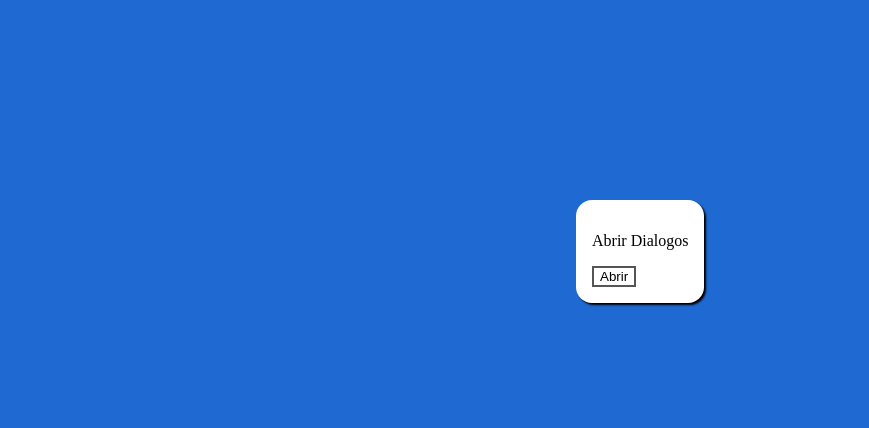
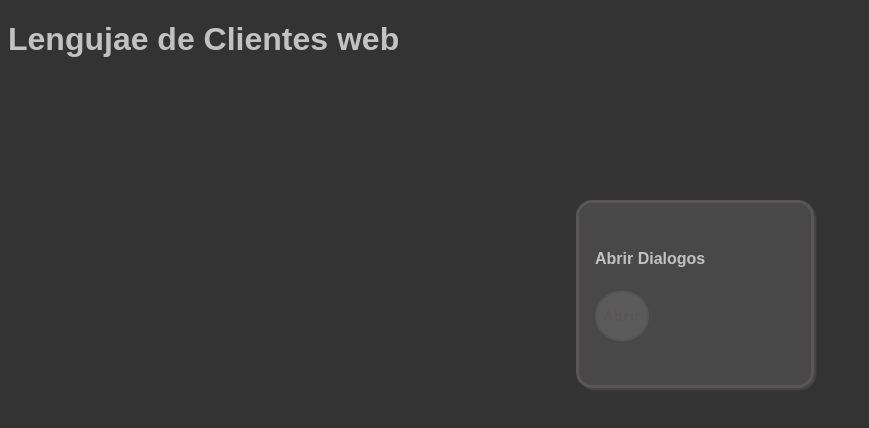
Before and after one commit to RokkerMomo/Dialogo, a plain HTML site: page index.html in a window 1280 px wide. Shown: the top 428 px of the page, without its empty margins (0-869 px from the left). Drawn offline with Linux system fonts and the light colour scheme.

Commit message:
cambios al css y a la superposicion

```diff
--- a/index.html
+++ b/index.html
@@ -9,9 +9,11 @@
     <link rel="stylesheet" href="./style.css">
 </head>
 <body>
-
+    <header>
+        <h1>Lengujae de Clientes web</h1>
+    </header>
     <Div class="container">
-        <p> Abrir Dialogos</p>
+        <h2> Abrir Dialogos</h2>
         <button id="abrir">Abrir</button>
     </Div>
 
--- a/script.js
+++ b/script.js
@@ -164,12 +164,6 @@ newdialog.querySelector("header").addEventListener("mousedown", ()=>{
   d3.AgregarElemento("img","","foto8.jpg","300px","300px")
   d3.AgregarElemento("img","","foto9.png","300px","300px")
 
-// modal1 = document.querySelector('id');
-// modal2 = document.querySelector('id2');
-// modal3 = document.querySelector('id3');
-
-
-
   document.getElementById('modal-id').addEventListener('click', ()=>{
     focusd();
   })
@@ -184,18 +178,18 @@ newdialog.querySelector("header").addEventListener("mousedown", ()=>{
 
 function focusd() {
   document.getElementById('modal-id').style.zIndex = 1
-  document.getElementById('modal-id2').style.zIndex = -1
-  document.getElementById('modal-id3').style.zIndex = -1
+  document.getElementById('modal-id2').style.zIndex = 0
+  document.getElementById('modal-id3').style.zIndex = 0
 }
 function focusd2() {
-  document.getElementById('modal-id').style.zIndex = -1
+  document.getElementById('modal-id').style.zIndex = 0
   document.getElementById('modal-id2').style.zIndex = 1
-  document.getElementById('modal-id3').style.zIndex = -1
+  document.getElementById('modal-id3').style.zIndex = 0
 }
 function focusd3() {
-  document.getElementById('modal-id').style.zIndex = -1
-  document.getElementById('modal-id2').style.zIndex = -1
-  document.getElementById('modal-id3').style.zIndex = 11
+  document.getElementById('modal-id').style.zIndex = 0
+  document.getElementById('modal-id2').style.zIndex = 0
+  document.getElementById('modal-id3').style.zIndex = 1
 }
 
 
--- a/style.css
+++ b/style.css
@@ -1,23 +1,55 @@
 body{
-    background-color: rgb(31, 105, 210);
+  background-color: #333;
+  font-family: "Mulish", sans-serif;
 }
 
+
 .container{
-    background-color: white;
+    background-color: rgba(255, 255, 255, 0.1);
+    border: 3px solid rgb(90, 86, 86);
     position: absolute;
+    font-family: "Mulish", sans-serif;
+    font-size: 16px;
     top: 25%;
     left: 45%;
     padding: 1rem;
     border-radius: 1rem;
-    box-shadow: 2px 2px 2px black;
+    box-shadow: 2px 2px 2px rgb(73, 73, 73);
+    width: 200px;
+    height: 150px;
     align-items: center;
     justify-content: center;
     align-content: center;
 }
+.container h2{
+  font-family: "Mulish", sans-serif;
+  color:  rgb(194, 194, 194);
+  font-size: 16px;
+}
 
+header h1{
+  font-family: "Mulish", sans-serif;
+  color: rgb(194, 194, 194);
+}
+p{
+  font-family: "Mulish", sans-serif;
+    font-size: 16px;
+}
 button {
-    background-color: white;
-    color: black;
+    background-color: rgba(255, 255, 255, 0.1);
+    border: none;
+    border-radius: 25px;
+    margin:0;
+    text-align: center;
+    color: white;
+    cursor: pointer;
+    font-weight: bold;
+    font-family: "Mulish", sans-serif;
+    font-size: 14px;
+    height: 50px;
+  letter-spacing: 1px;
+  margin: 10px 0px;
+    color: rgb(90, 86, 86);
     border: 2px solid #555555;
   }
 
@@ -33,7 +65,7 @@ button {
   .header{
     font-size: xx-large;
     font-weight: 500;
-    color: rgb(31, 105, 210);
+    color: rgb(194, 194, 194);
     padding: 1rem 1rem;
     border-bottom: 1px solid black;
     cursor: move;
@@ -61,16 +93,15 @@ button {
   }
 
   .modal{
-position: absolute;
-left: 35%;
+  position: absolute;
+  left: 35%;
   max-width: 450px;
   width: 100%;
-  background: #fff;
+  background: rgb(126, 122, 122) ;
   border-radius: 10px;
   box-shadow: 2px 2px 2px black;
-
   resize: both;
-visibility: visible;
+  visibility: visible;
   }
 
   .cerrar{
```
